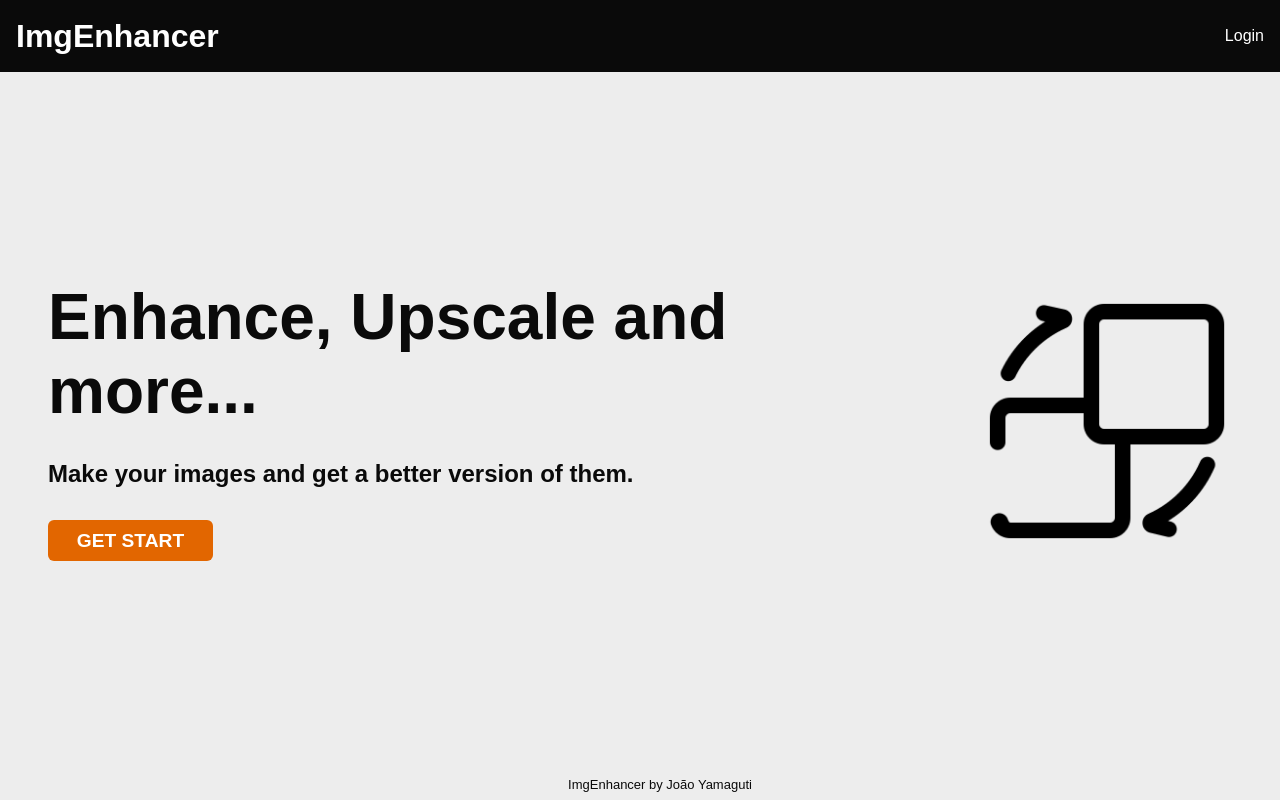
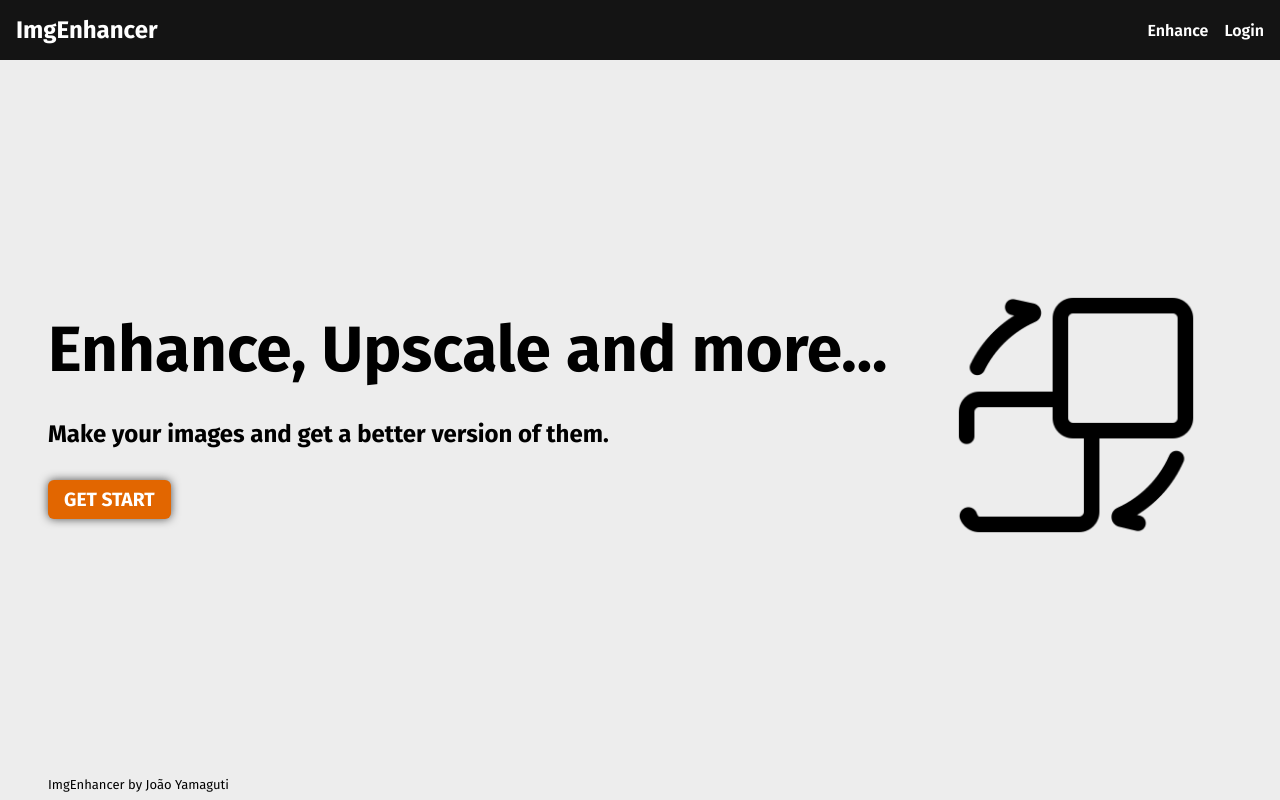
Before and after one commit to JoaoYamaguti/ImgEnhancer, a Next.js app: page / in a window 1280 px wide. Built offline with nearby package versions, Linux system fonts and the light colour scheme.

Commit message:
style: footer + home button + header

```diff
--- a/src/app/globals.scss
+++ b/src/app/globals.scss
@@ -1,4 +1,6 @@
 @use './ui/styles/settings.module.scss' as *;
+
+@import url('https://fonts.googleapis.com/css2?family=Fira+Sans:ital,wght@0,100;0,200;0,300;0,400;0,500;0,600;0,700;0,800;0,900;1,100;1,200;1,300;1,400;1,500;1,600;1,700;1,800;1,900&display=swap');
 
 * {
   box-sizing: border-box;
@@ -10,7 +12,7 @@ body {
 
   background-color: $background;
   color: $font;
-  font-family: Arial, Helvetica, sans-serif;
+  font-family: "Fira Sans", sans-serif;
 
   overflow-x: hidden;
 }
@@ -20,7 +22,6 @@ body {
   display: flex;
   flex-flow: column;
   justify-content: space-between;
-  align-items: center;
 
   main {
     flex: 1;
--- a/src/app/page.module.scss
+++ b/src/app/page.module.scss
@@ -39,11 +39,12 @@
   }
 
   a {
-    @include button();
+    @include button($primary-color);
 
     align-self: flex-start;
 
     font-size: 1.2rem;
+
 
   }
 }
@@ -58,171 +59,7 @@
   .content {
 
     h1 {
-      font-size: 3.5rem;
+      font-size: 3.2rem;
     }
   }
 }
-
-
-// .page {
-//   --gray-rgb: 0, 0, 0;
-//   --gray-alpha-200: rgba(var(--gray-rgb), 0.08);
-//   --gray-alpha-100: rgba(var(--gray-rgb), 0.05);
-
-//   --button-primary-hover: #383838;
-//   --button-secondary-hover: #f2f2f2;
-
-//   // display: grid;
-//   // grid-template-rows: 20px 1fr 20px;
-//   // align-items: center;
-//   // justify-items: center;
-//   // min-height: 100svh;
-//   // padding: 80px;
-//   // gap: 64px;
-//   font-family: var(--font-geist-sans);
-// }
-
-// @media (prefers-color-scheme: dark) {
-//   .page {
-//     --gray-rgb: 255, 255, 255;
-//     --gray-alpha-200: rgba(var(--gray-rgb), 0.145);
-//     --gray-alpha-100: rgba(var(--gray-rgb), 0.06);
-
-//     --button-primary-hover: #ccc;
-//     --button-secondary-hover: #1a1a1a;
-//   }
-// }
-
-// .main {
-//   display: flex;
-//   flex-direction: column;
-//   gap: 32px;
-//   grid-row-start: 2;
-// }
-
-// .main ol {
-//   font-family: var(--font-geist-mono);
-//   padding-left: 0;
-//   margin: 0;
-//   font-size: 14px;
-//   line-height: 24px;
-//   letter-spacing: -0.01em;
-//   list-style-position: inside;
-// }
-
-// .main li:not(:last-of-type) {
-//   margin-bottom: 8px;
-// }
-
-// .main code {
-//   font-family: inherit;
-//   background: var(--gray-alpha-100);
-//   padding: 2px 4px;
-//   border-radius: 4px;
-//   font-weight: 600;
-// }
-
-// .ctas {
-//   display: flex;
-//   gap: 16px;
-// }
-
-// .ctas a {
-//   appearance: none;
-//   border-radius: 128px;
-//   height: 48px;
-//   padding: 0 20px;
-//   border: none;
-//   border: 1px solid transparent;
-//   transition:
-//     background 0.2s,
-//     color 0.2s,
-//     border-color 0.2s;
-//   cursor: pointer;
-//   display: flex;
-//   align-items: center;
-//   justify-content: center;
-//   font-size: 16px;
-//   line-height: 20px;
-//   font-weight: 500;
-// }
-
-// a.primary {
-//   background: var(--foreground);
-//   color: var(--background);
-//   gap: 8px;
-// }
-
-// a.secondary {
-//   border-color: var(--gray-alpha-200);
-//   min-width: 180px;
-// }
-
-// .footer {
-//   grid-row-start: 3;
-//   display: flex;
-//   gap: 24px;
-// }
-
-// .footer a {
-//   display: flex;
-//   align-items: center;
-//   gap: 8px;
-// }
-
-// .footer img {
-//   flex-shrink: 0;
-// }
-
-/* Enable hover only on non-touch devices */
-// @media (hover: hover) and (pointer: fine) {
-//   a.primary:hover {
-//     background: var(--button-primary-hover);
-//     border-color: transparent;
-//   }
-
-//   a.secondary:hover {
-//     background: var(--button-secondary-hover);
-//     border-color: transparent;
-//   }
-
-//   .footer a:hover {
-//     text-decoration: underline;
-//     text-underline-offset: 4px;
-//   }
-// }
-
-// @media (max-width: 600px) {
-//   .page {
-//     padding: 32px;
-//     padding-bottom: 80px;
-//   }
-
-//   .main {
-//     align-items: center;
-//   }
-
-//   .main ol {
-//     text-align: center;
-//   }
-
-//   .ctas {
-//     flex-direction: column;
-//   }
-
-//   .ctas a {
-//     font-size: 14px;
-//     height: 40px;
-//     padding: 0 16px;
-//   }
-
-//   a.secondary {
-//     min-width: auto;
-//   }
-
-//   .footer {
-//     flex-wrap: wrap;
-//     align-items: center;
-//     justify-content: center;
-//   }
-// }
--- a/src/app/ui/components/header/index.tsx
+++ b/src/app/ui/components/header/index.tsx
@@ -6,10 +6,12 @@ import { useEffect, useState } from "react";
 import UserNav from "../userNav";
 
 import styles from "./style.module.scss";
+import { usePathname } from "next/navigation";
 
 export default function Header() {
 
     const [user, setUser] = useState(null)
+    console.log(usePathname().toString())
 
     useEffect(() => {
         setUser(JSON.parse(sessionStorage.getItem('user') as string))
@@ -23,12 +25,15 @@ export default function Header() {
                 </Link>
             </h1>
             <nav>
+                <span><Link href='/enhancer'>Enhance</Link></span>
                 {
-                    user != null ?
+                    usePathname().toString() != "/session/login" &&
+                    (user != null ?
                         <UserNav />
                         :
-                        <Link href='/session/login'>Login</Link>
-
+                        <span>
+                            <Link href='/session/login'>Login</Link>
+                        </span>)
                 }
             </nav>
         </header>
--- a/src/app/ui/components/header/style.module.scss
+++ b/src/app/ui/components/header/style.module.scss
@@ -11,24 +11,21 @@
     background-color: $foreground;
 
     h1 {
-        max-inline-size: 100%;
         color: white;
-        line-height: 1.25;
+        font-size: 1.5rem;
     }
 
     nav {
-        color: (white);
 
-        // a:hover {
-        //     font-weight: bold;
-        // }
+        display: flex;
+        flex-flow: row nowrap;
+        align-items: center;
+        gap: 1rem;
+
+        & span {
+            font-size: 1rem;
+            font-weight: 600;
+            color: white;
+        }
     }
 }
-
-// @media (prefers-color-scheme: dark) {
-//     .header {
-//         border-bottom: 1px solid $grayzinho;
-//         padding: 0.5rem;
-//         margin: 0.5rem;
-//     }
-// }
--- a/src/app/ui/components/userNav/index.tsx
+++ b/src/app/ui/components/userNav/index.tsx
@@ -1,24 +1,62 @@
 import Link from "next/link";
 
-import { FiUser, FiLogOut } from "react-icons/fi";
+import { useEffect, useState } from "react";
+import { FiEdit, FiFolder, FiLogOut } from "react-icons/fi";
 
-import './style.scss'
+import './style.scss';
 
 export default function UserNav() {
+    const [menu, setMenu] = useState(false)
+
     function logout() {
         sessionStorage.clear()
+        location.reload()
     }
 
+    function handleMenu() {
+        setMenu(!menu)
+    }
+
+    useEffect(() => {
+        document.addEventListener("click", (event) => {
+            const target = event.target as HTMLElement
+            const offsetParent = target.offsetParent
+
+            if (offsetParent == null) return
+
+            if (offsetParent.id != "userNav") {
+                setMenu(false)
+            }
+        })
+    }, [])
+
     return (
-        <div className="userNav">
-            <ul >
-                <li><Link href={'/enhancer'}>Enhancer</Link></li>
-                <li><Link href={'/user/gallery'}>Gallery</Link></li>
-                <li><Link href={'/'} onClick={logout}><FiLogOut />Logout</Link></li>
-                <li className="icon">
-                    <FiUser />
-                </li>
-            </ul>
+        <div id="userNav" className="userNav" >
+            <div className="hamburguerMenu" onClick={handleMenu}>
+                <div className="firstBar"></div>
+                <div className="secondBar"></div>
+                <div className="thirdBar"></div>
+            </div>
+            {
+                menu &&
+                <div className="menuPopup">
+                    <ul>
+                        <li>
+                            <FiFolder />
+                            <Link href={"/user/gallery"}>Gallery</Link>
+                        </li>
+                        <li>
+                            <FiEdit />
+                            <Link href={"/user/edit"}>Edit Profile</Link>
+                        </li>
+                        <hr />
+                        <li onClick={logout}>
+                            <FiLogOut />
+                            Logout
+                        </li>
+                    </ul>
+                </div>
+            }
         </div>
     )
 }
--- a/src/app/ui/components/userNav/style.scss
+++ b/src/app/ui/components/userNav/style.scss
@@ -13,59 +13,62 @@
 }
 
 .userNav {
+    position: relative;
+}
+
+.hamburguerMenu {
+
     display: flex;
-    justify-content: space-between;
-    align-items: center;
-    gap: 2rem;
+    flex-flow: column nowrap;
+    gap: .25rem;
 
-    ul {
+    cursor: pointer;
+
+    & div {
+        inline-size: 1.5rem;
+        block-size: .2rem;
+
+        background-color: white;
+    }
+}
+
+.menuPopup {
+    inline-size: 10rem;
+    margin-bottom: .25rem;
+    position: absolute;
+    top: 1.5rem;
+    right: 0;
+
+    border: solid 1px rgb(182, 182, 182);
+    border-radius: 8px;
+    padding: .5rem;
+
+    background-color: white;
+
+    & ul {
+        list-style: none;
         display: flex;
-        justify-content: space-between;
-        align-items: center;
-        gap: 2rem;
+        flex-flow: column nowrap;
+        gap: .5rem;
 
-        list-style: none;
+        & li {
+            border-radius: 8px;
+            padding: .4rem;
 
-        li {
-            display: none;
-            a{
-                display: flex;
-                justify-content: center;
-                align-items: center;
-                gap: .2rem;
+            display: flex;
+            flex-flow: row nowrap;
+            align-items: center;
+            gap: .5rem;
 
-                svg{
-                    width: 18px;
-                    height: 18px;
-                }
-            }
+            cursor: pointer;
         }
 
-        li:nth-child(1),
-        li:nth-child(2),
-        li:nth-child(3) {
-            opacity: 0;
-            display: none;
+        & li:nth-child(4) {
+            color: red;
+        }
+
+        & li:hover {
+            background-color: rgb(243, 243, 243);
         }
     }
-
-    .icon {
-        display: flex;
-        cursor: pointer;
-
-        svg{
-            width: 20px;
-            height: 20px;
-
-        }
-    }
-
-    ul:hover li:nth-child(1),
-    ul:hover li:nth-child(2),
-    ul:hover li:nth-child(3) {
-        animation: userNavAnimation 500ms forwards;
-        display: flex;
-        opacity: 1;
-
-    }
 }
--- a/src/app/ui/styles/settings.module.scss
+++ b/src/app/ui/styles/settings.module.scss
@@ -1,15 +1,16 @@
 $primary-color: rgb(226, 102, 0);
-$secondary-color: rgb(0, 78, 151) ;
+$primary-dark-color: rgb(129, 58, 0);
+$secondary-color: rgb(0, 78, 151);
 $download-color: red;
 
 $background: #ededed;
-$foreground: #0a0a0a;
+$foreground: #141414;
 
 $grayzinho: #eaeaea;
 
 $border-input-color: #adadad;
 
-$font: #0a0a0a;
+$font: #000000;
 
 @mixin flex-v-center() {
     display: flex;
@@ -20,18 +21,46 @@ $font: #0a0a0a;
 
 @mixin button($bgcolor: $primary-color) {
 
+    box-shadow: 0 0 10px 0px #000000ab;
+
+    border: none;
+    border-radius: 6px;
+    padding: .5rem 1rem;
+
+    background-color: $bgcolor;
+
+    font-weight: bolder;
+    text-decoration: none;
+    text-transform: uppercase;
+    cursor: pointer;
+
+    color: white;
+
+}
+
+@mixin buttonMI($txtcolor: $primary-color, $bgcolor: $primary-dark-color) {
+
     border: none;
     border-radius: 6px;
 
-    padding: .5em 1.5em;
+    background-color: $primary-dark-color;
 
-    background-color: $bgcolor;
-
-    font-size: 1rem;
-    font-weight: bolder;
     text-decoration: none;
     text-transform: uppercase;
-    color: white;
+    cursor: pointer;
 
-    cursor: pointer;
+    span {
+        display: block;
+        padding: .5rem 1rem;
+        border-radius: 6px;
+        background: $txtcolor;
+        font-weight: 800;
+        color: white;
+        transform: translateY(-6px);
+        transition: transform ease 0.1s;
+    }
+
+     span:active {
+        transform: translateY(-2px);
+    }
 }
--- a/src/app/user/gallery/page.tsx
+++ b/src/app/user/gallery/page.tsx
@@ -78,7 +78,7 @@ export default function Page() {
                         <div className='noImg'>
                             <FiFrown />
                             <p>
-                                No image here <br /> Try enhance and save some images and go back here
+                                No image here <br /> Try enhance and save some images and go back here.
                             </p>
                         </div>
                     )
```
